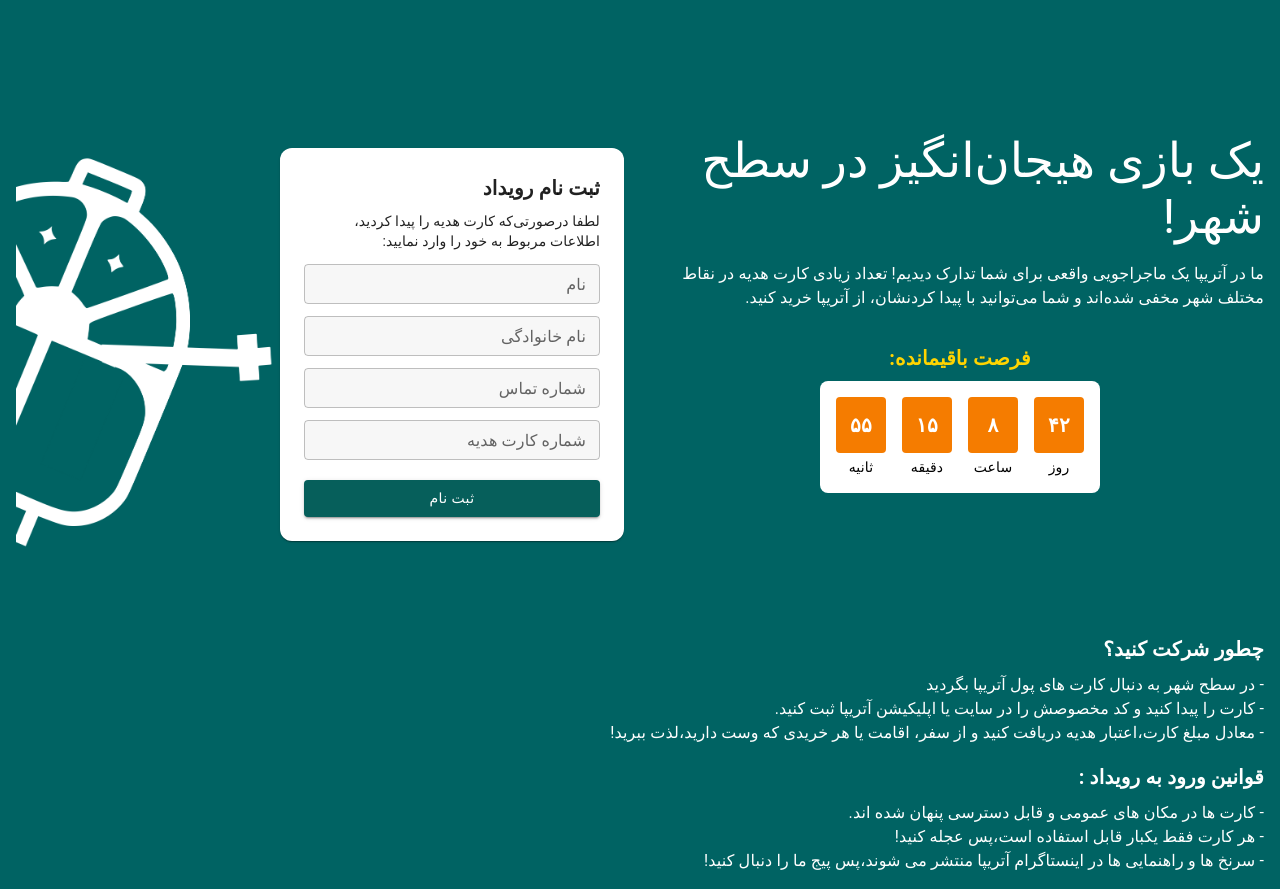
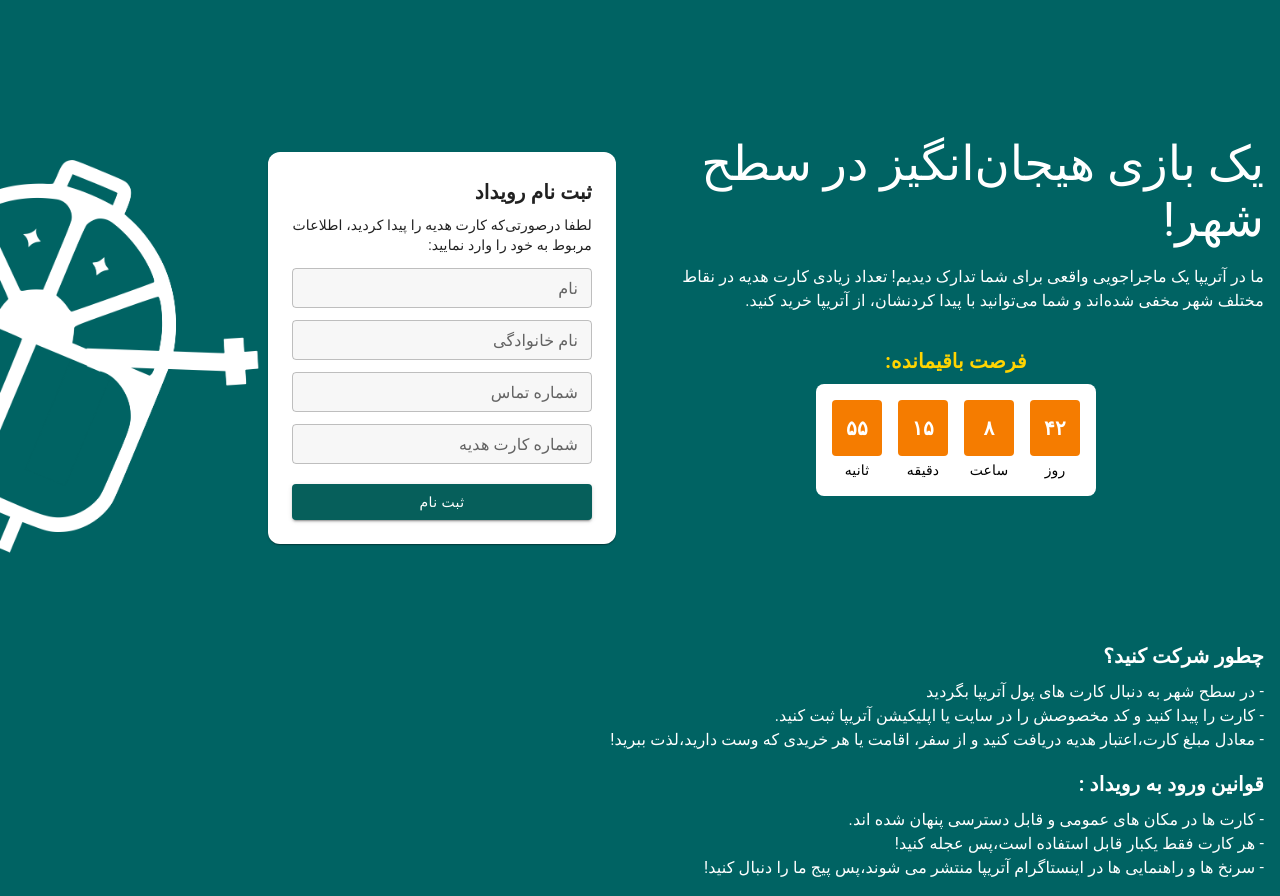
Before and after one commit to dylogedyloge/event, a React (Create React App) app: page / in a window 1280 px wide. Built offline with nearby package versions, Linux system fonts and the light colour scheme.

Commit message:
adjust padding left for mobile and desktop size

```diff
--- a/src/Event.jsx
+++ b/src/Event.jsx
@@ -28,7 +28,7 @@
           width: "100%",
           maxWidth: "100%", // Override any max-width
           pr: {md:2 ,xs:2}, // Apply negative margin to counteract any remaining padding
-          pl:{xs:2}
+          pl:{xs:2, md:0}
         }}
       >
         {/* Use display flex instead of Grid for more direct control */}
```
